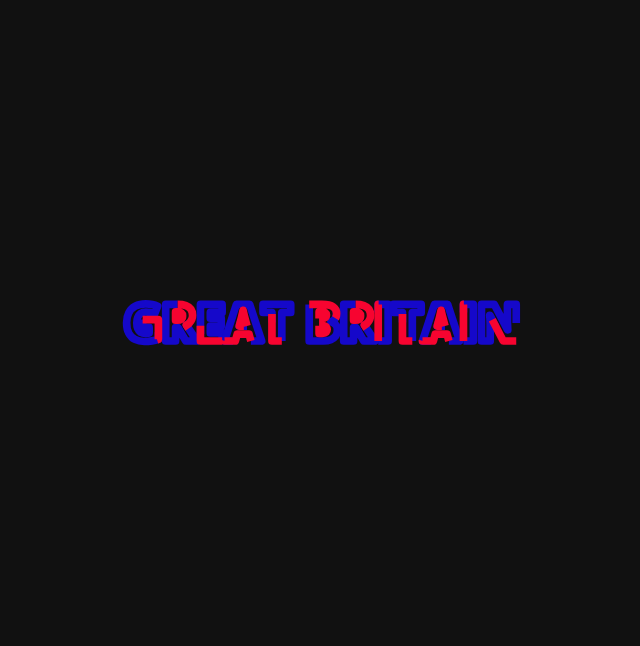
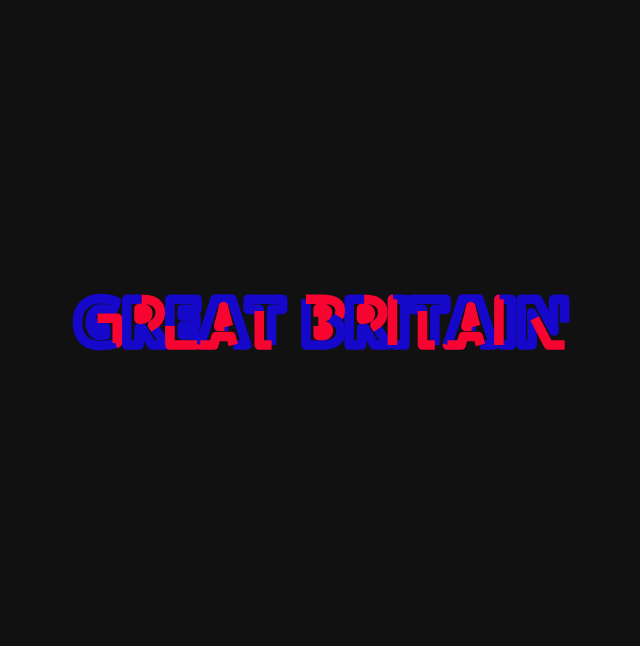
Before and after one commit to ConorBrooks29/chickens, a plain HTML site: page index.html in a window 1280 px wide. Shown: the part 77-723 px from the top of the page, without its empty margins (318-958 px from the left). Drawn offline with nearby package versions, Linux system fonts and the light colour scheme.

Commit message:
400 200 viewbox

```diff
--- a/index.html
+++ b/index.html
@@ -26,7 +26,7 @@
     </style>
 </head>
 <body>
-    <svg viewBox="0 0 500 250">
+    <svg viewBox="0 0 400 200">
         <!-- Symbol-->
         <symbol id="s-text">
             <text text-anchor="middle" x="50%" y="50%" dy=".35em">GREAT BRITAIN</text>
```
